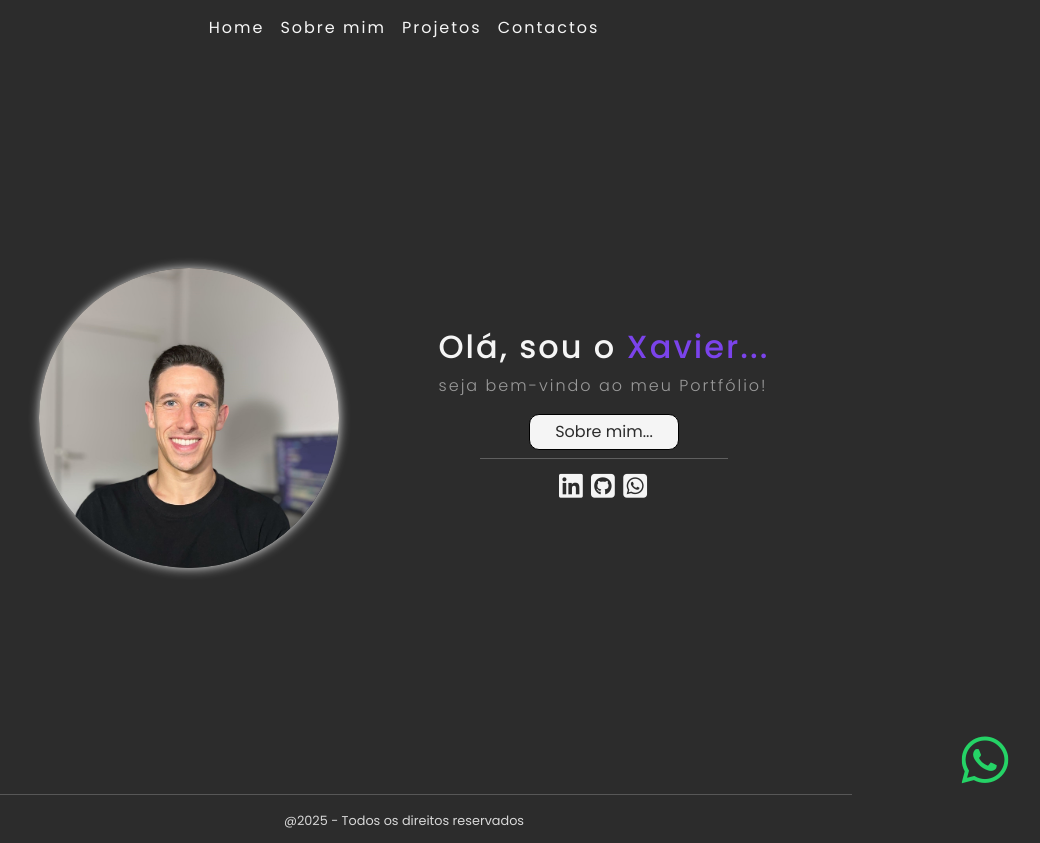
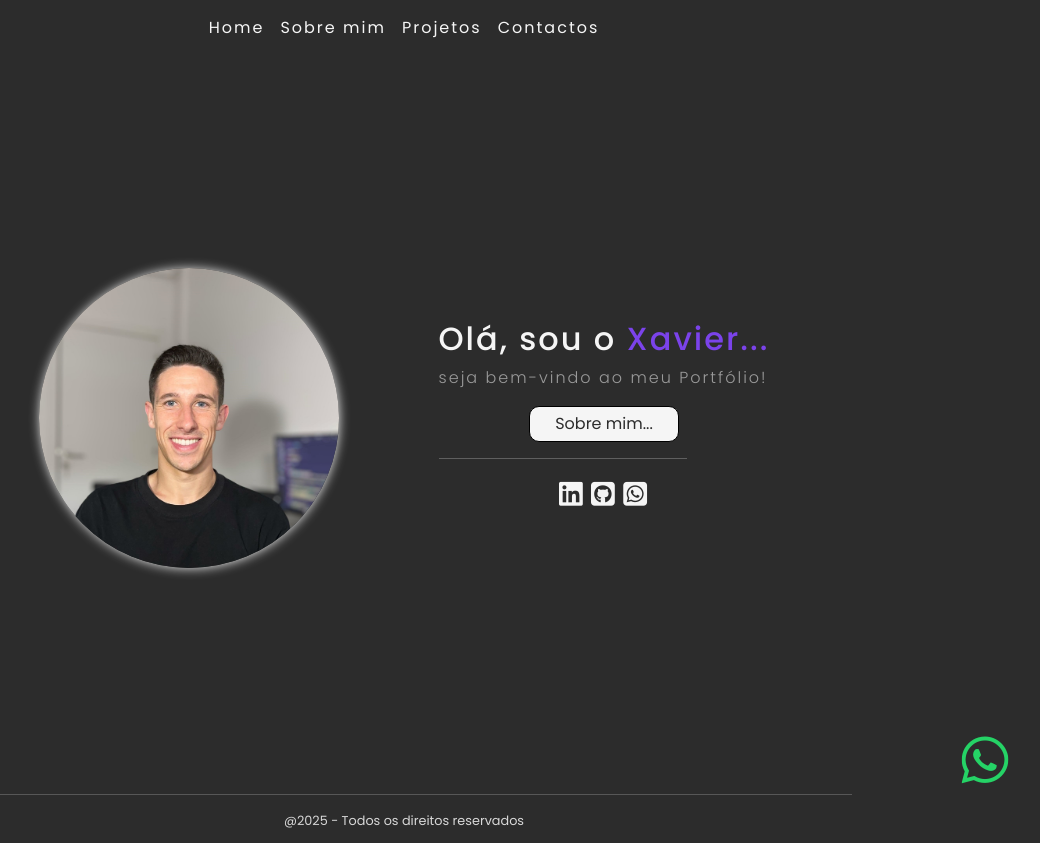
Before and after one commit to OliveiraXavier14/myPortfolio, a plain HTML site: page index.html in a window 1280 px wide. Shown: the whole page, without its empty margins (236-1276 px from the left). Drawn offline with nearby package versions, Linux system fonts and the light colour scheme.

Commit message:
Update style.css

```diff
--- a/src/style.css
+++ b/src/style.css
@@ -124,7 +124,7 @@ main{
 
 .separador{
   width: 75%;
-  margin: 0.5rem auto;
+  justify-self: center;
 }
 
 .redesSociais{
```
